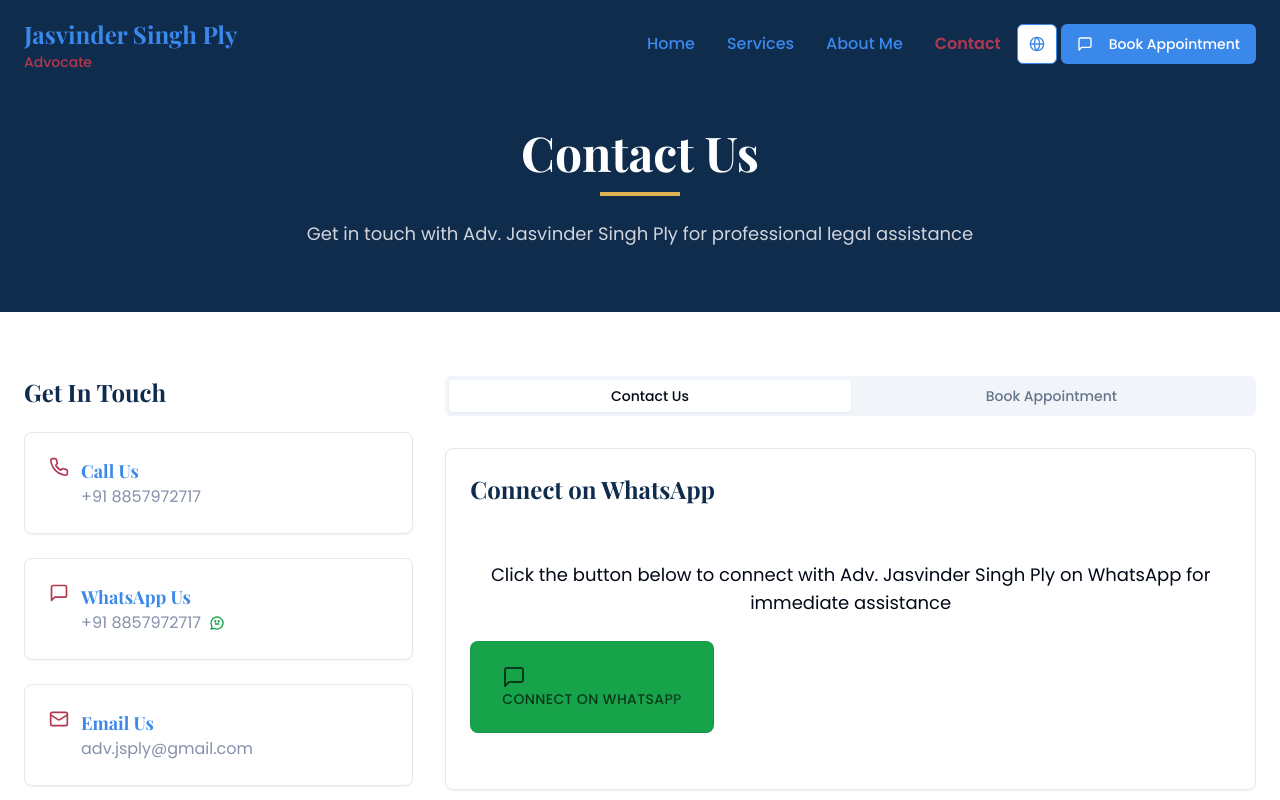
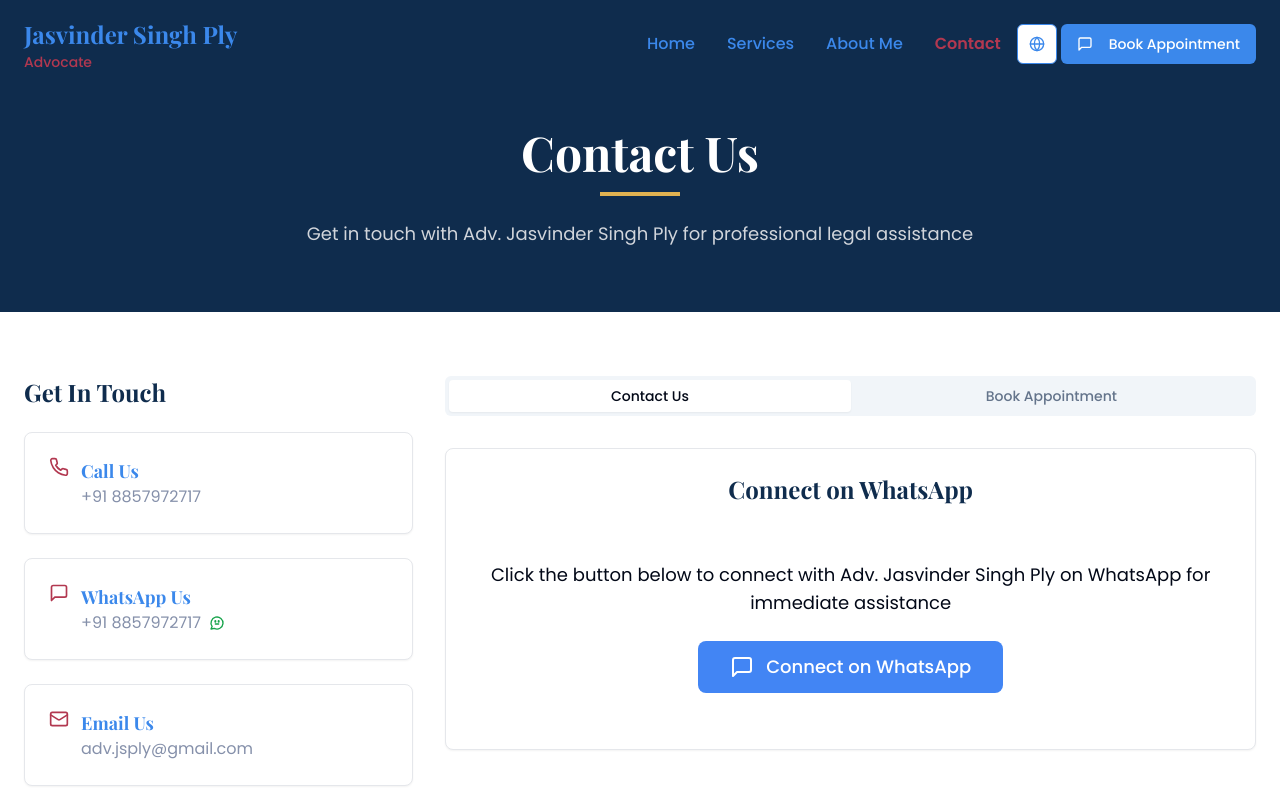
Before and after one commit to ProdSatpal/advjsply, a React (Vite) app: page /contact in a window 1280 px wide. Shown: the top 800 px of the page. Built offline with nearby package versions, Linux system fonts and the light colour scheme.

Commit message:
Fix: Button style and alignment
- Updated button styles to match the design.
- Centered buttons within the contact and appointment sections.

```diff
--- a/src/components/ContactForm.tsx
+++ b/src/components/ContactForm.tsx
@@ -20,14 +20,16 @@ const ContactForm = () => {
         {t('whatsappContactDesc')}
       </p>
 
+      <div className="flex justify-center">
         <ShinyButton
           onClick={handleWhatsAppContact}
-        className="bg-green-600 hover:bg-green-700 text-white text-lg py-6 px-8 flex items-center justify-center gap-3"
+          className="bg-[#4285F4] hover:bg-[#3b78dc] text-white text-lg py-3 px-8 flex items-center justify-center gap-3"
         >
           <MessageSquare size={24} />
           {t('connectOnWhatsapp')}
         </ShinyButton>
       </div>
+    </div>
   );
 };
 
--- a/src/components/ui/shiny-button.tsx
+++ b/src/components/ui/shiny-button.tsx
@@ -2,30 +2,9 @@
 "use client";
 
 import React from "react";
-import { motion, type AnimationProps } from "framer-motion";
+import { motion } from "framer-motion";
 
 import { cn } from "@/lib/utils";
-
-const animationProps: AnimationProps = {
-  initial: { "--x": "100%", scale: 0.8 },
-  animate: { "--x": "-100%", scale: 1 },
-  whileTap: { scale: 0.95 },
-  transition: {
-    repeat: Infinity,
-    repeatType: "loop",
-    repeatDelay: 1,
-    type: "spring",
-    stiffness: 20,
-    damping: 15,
-    mass: 2,
-    scale: {
-      type: "spring",
-      stiffness: 200,
-      damping: 5,
-      mass: 0.5,
-    },
-  },
-};
 
 interface ShinyButtonProps
   extends React.ButtonHTMLAttributes<HTMLButtonElement> {
@@ -40,29 +19,21 @@ export const ShinyButton: React.FC<ShinyButtonProps> = ({
 }) => {
   return (
     <motion.button
-      {...animationProps}
+      initial={{ scale: 0.98 }}
+      animate={{ scale: 1 }}
+      whileTap={{ scale: 0.95 }}
+      transition={{
+        type: "spring",
+        stiffness: 200,
+        damping: 10,
+      }}
       {...props}
       className={cn(
-        "relative rounded-lg px-6 py-2 font-medium backdrop-blur-xl transition-shadow duration-300 ease-in-out hover:shadow dark:bg-[radial-gradient(circle_at_50%_0%,hsl(var(--primary)/10%)_0%,transparent_60%)] dark:hover:shadow-[0_0_20px_hsl(var(--primary)/10%)]",
+        "relative rounded-lg px-6 py-3 font-medium text-white transition-shadow duration-300 ease-in-out hover:shadow bg-[#4285F4] hover:bg-[#3b78dc]",
         className
       )}
     >
-      <span
-        className="relative block size-full text-sm uppercase tracking-wide text-[rgb(0,0,0,65%)] dark:font-light dark:text-[rgb(255,255,255,90%)]"
-        style={{
-          maskImage:
-            "linear-gradient(-75deg,hsl(var(--primary)) calc(var(--x) + 20%),transparent calc(var(--x) + 30%),hsl(var(--primary)) calc(var(--x) + 100%))",
-        }}
-      >
-        {children}
-      </span>
-      <span
-        style={{
-          mask: "linear-gradient(rgb(0,0,0), rgb(0,0,0)) content-box,linear-gradient(rgb(0,0,0), rgb(0,0,0))",
-          maskComposite: "exclude",
-        }}
-        className="absolute inset-0 z-10 block rounded-[inherit] bg-[linear-gradient(-75deg,hsl(var(--primary)/10%)_calc(var(--x)+20%),hsl(var(--primary)/50%)_calc(var(--x)+25%),hsl(var(--primary)/10%)_calc(var(--x)+100%))] p-px"
-      ></span>
+      {children}
     </motion.button>
   );
 };
--- a/src/pages/Contact.tsx
+++ b/src/pages/Contact.tsx
@@ -6,7 +6,6 @@ import ContactInfo from '@/components/ContactInfo';
 import ContactForm from '@/components/ContactForm';
 import Map from '@/components/Map';
 import { Tabs, TabsContent, TabsList, TabsTrigger } from "@/components/ui/tabs";
-import { Link } from 'react-router-dom';
 import { useLanguage } from '@/contexts/LanguageContext';
 import { ShinyButton } from '@/components/ui/shiny-button';
 import { MessageSquare } from 'lucide-react';
@@ -93,22 +92,24 @@ const Contact = () => {
                 </TabsList>
                 <TabsContent value="contact">
                   <div className="bg-white p-6 rounded-lg border border-gray-200 shadow-sm">
-                    <h2 className="text-2xl font-serif text-navy mb-6">{t("connectWhatsapp")}</h2>
+                    <h2 className="text-2xl font-serif text-navy mb-6 text-center">{t("connectWhatsapp")}</h2>
                     <ContactForm />
                   </div>
                 </TabsContent>
                 <TabsContent value="appointment">
                   <div className="bg-white p-6 rounded-lg border border-gray-200 shadow-sm">
-                    <h2 className="text-2xl font-serif text-navy mb-6">{t("scheduleAppointment")}</h2>
+                    <h2 className="text-2xl font-serif text-navy mb-6 text-center">{t("scheduleAppointment")}</h2>
                     <div className="text-center py-8">
                       <p className="mb-6 text-lg">{t("appointmentInstruction")}</p>
+                      <div className="flex justify-center">
                         <ShinyButton
                           onClick={handleWhatsAppContact}
-                        className="bg-navy hover:bg-navy-light text-white py-3 px-8 text-lg flex items-center justify-center gap-2"
+                          className="bg-[#4285F4] hover:bg-[#3b78dc] text-white text-lg py-3 px-8 flex items-center justify-center gap-3"
                         >
                           <MessageSquare size={20} />
                           {t("bookAppointmentNow")}
                         </ShinyButton>
+                      </div>
                     </div>
                   </div>
                 </TabsContent>
@@ -160,13 +161,15 @@ const Contact = () => {
           <p className="text-gray-300 mb-6">
             {t("whatsappInfo")}
           </p>
+          <div className="flex justify-center">
             <ShinyButton
               onClick={handleWhatsAppContact}
-            className="bg-green-600 hover:bg-green-700 text-white flex items-center justify-center gap-2 mx-auto"
+              className="bg-[#4285F4] hover:bg-[#3b78dc] text-white text-lg py-3 px-8 flex items-center justify-center gap-3"
             >
               <MessageSquare size={20} />
               {t("connectOnWhatsapp")}
             </ShinyButton>
+          </div>
         </div>
       </section>
 
```
Lines whose indentation alone changed are shown as unchanged.
